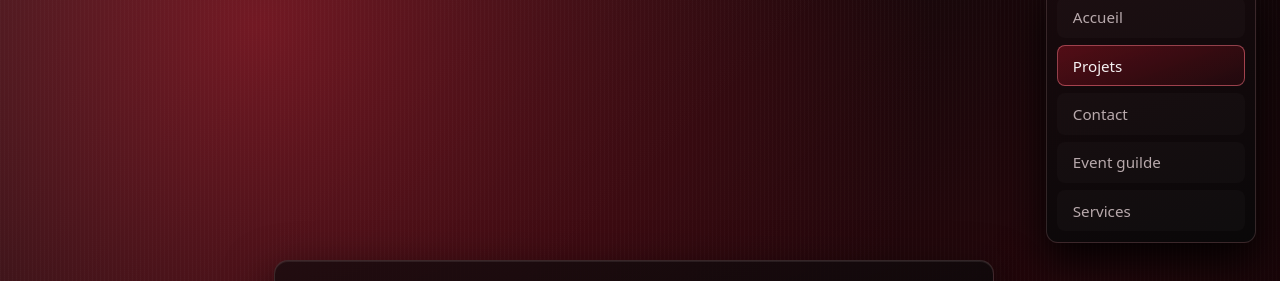
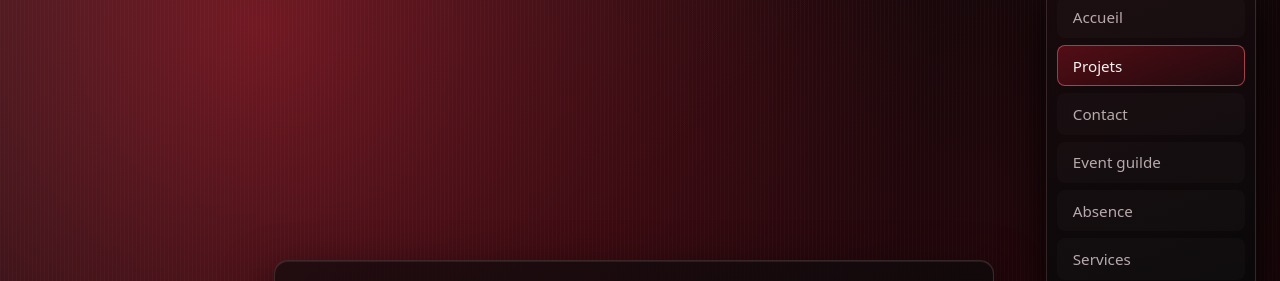
Before and after one commit to DeicideL/akoya-v2, a plain HTML site: page projets.html in a window 1280 px wide. Both pictures are taken after a click on the heading "☰ Menu". Shown: the part 95-376 px from the top of the page. Drawn offline with Linux system fonts and the light colour scheme.

Commit message:
Add link to Absence page in projets.html

```diff
--- a/projets.html
+++ b/projets.html
@@ -210,6 +210,7 @@
         <a class="nav-tab active" href="projets.html">Projets</a>
         <a class="nav-tab" href="contact.html">Contact</a>
         <a class="nav-tab" href="event.html">Event guilde</a>
+        <a class="nav-tab" href="absence.html">Absence</a>
         <a class="nav-tab" href="services.html">Services</a>
       </nav>
     </details>
```
